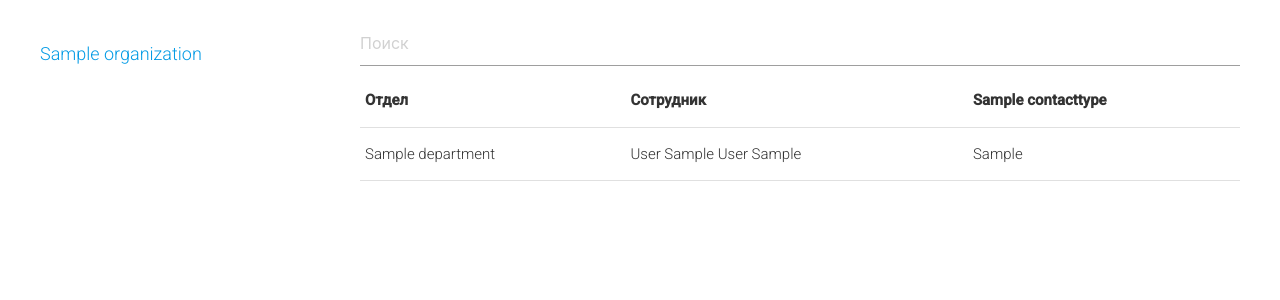
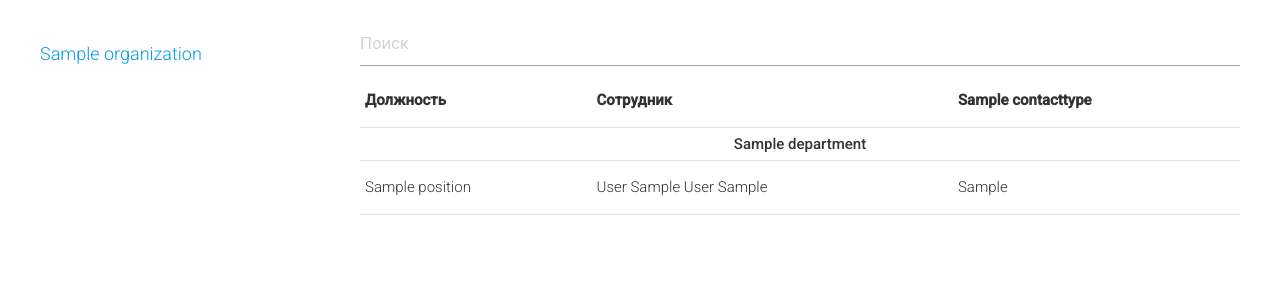
Before and after one commit to kgazha/phonebook, a Django app: a page that uses phonebook/templates/phonebook.html in a window 1280 px wide. Shown: the part 86-386 px from the top of the page. Run offline with Django 3.2, Linux system fonts and the light colour scheme; tables that the repository leaves empty hold one stand-in row (values such as "Sample post").

Commit message:
Change department display

```diff
--- a/phonebook/core/views.py
+++ b/phonebook/core/views.py
@@ -1,6 +1,7 @@
 from django.shortcuts import redirect, render
 from django.views import View
 from .models import Organization, Department, OrgDepAssociation, Position, Employee, Contact, ContactType
+from collections import defaultdict
 
 
 def get_contacts(employee):
@@ -14,31 +15,39 @@ def get_contacts(employee):
 class Phonebook:
     def __init__(self):
         self.department_key = Department._meta.verbose_name.title()
+        self.position_key = Position._meta.verbose_name.title()
         self.employee_key = Employee._meta.verbose_name.title()
+        self.employees_key = Employee._meta.verbose_name_plural.title()
         self.header = self.__update_header()
         self.content = []
 
     def __update_header(self):
         contact_types = [value.__str__()
                          for value in ContactType.objects.filter(phonebook_display=True).order_by('phonebook_order')]
-        return [self.department_key, self.employee_key] + contact_types
+        return [self.position_key, self.employee_key] + contact_types
 
     def get_phonebook(self, organization):
         org_deps = OrgDepAssociation.objects.filter(organization=organization).order_by('phonebook_order')
         for org_dep in org_deps:
             department = Department.objects.get(id=org_dep.department.id)
             employees = Employee.objects.filter(org_dep_association=org_dep).order_by('phonebook_order')
+            data = defaultdict(list)
+            data[self.department_key] = department.name
             for employee in employees:
                 contacts = get_contacts(employee)
-                data = {self.department_key: department.name,
-                        self.employee_key: employee}
+                employee_dict = defaultdict(dict)
+                employee_dict.update({self.position_key: employee.position})
+                employee_dict.update({self.employee_key: employee})
                 for key in self.header:
                     if key in contacts.keys():
-                        data.update({key: contacts[key]})
-                    elif key not in data.keys():
-                        data.update({key: None})
-                self.content.append(data)
-        return {'phonebook_header': self.header, 'phonebook_content': self.content}
+                        employee_dict.update({key: contacts[key]})
+                    elif key not in employee_dict.keys():
+                        employee_dict.update({key: ''})
+                data[self.employees_key].append(dict(employee_dict))
+            self.content.append(dict(data))
+        return {'phonebook_header': self.header, 'phonebook_content': self.content,
+                'department_key': self.department_key, 'employee_key': self.employee_key,
+                'position_key': self.position_key}
 
 
 class PhonebookView(View):
@@ -47,7 +56,11 @@ class PhonebookView(View):
         context = {'organizations': organizations}
         if 'slug' in kwargs:
             organization = Organization.objects.filter(slug=kwargs['slug'])
+            if organization:
+                organization = organization[0]
+        else:
+            organization = Organization.objects.all()[0]
         if organization:
-            phonebook = Phonebook().get_phonebook(organization[0])
-            context.update({'phonebook': phonebook})
+            phonebook = Phonebook().get_phonebook(organization)
+            context.update(phonebook)
         return render(request, 'phonebook.html', context)
--- a/phonebook/static/css/base.css
+++ b/phonebook/static/css/base.css
@@ -88,3 +88,10 @@ h1, h2, h3 {
 .menu-components li a {
   font-size: 14px;
 }
+
+.department {
+  text-align: center;
+  padding: 5px;
+  color: #333;
+  font-weight: normal;
+}
--- a/phonebook/templates/phonebook.html
+++ b/phonebook/templates/phonebook.html
@@ -5,29 +5,40 @@
 <table id="phonebookTable">
   <thead>
     <tr>
-      {% for key in phonebook.phonebook_header %}
+      {% for key in phonebook_header %}
         <th>{{ key }}</th>
       {% endfor %}
     </tr>
   </thead>
   <tbody>
-    {% for row in phonebook.phonebook_content %}
+    {% for row in phonebook_content %}
+      {% for key, data in row.items %}
+        {% if key == department_key %}
         <tr>
-      {% for key, data in row.items %}
+          <th class="department" id="department{{ forloop.counter }}"
+              colspan="{{ phonebook_header|length }}">{{ data }}</th>
+        </tr>
+        {% else %}
+          {% for employee in data %}
+            <tr>
+            {% for emp_key, emp_data in employee.items %}
+              {% if emp_key == employee_key or emp_key == position_key %}
+                <td>{{ emp_data }}</td>
+              {% else %}
                 <td>
-          {% if key == 'Сотрудник' or key == 'Отдел' %}
-            {{ data }}
-          {% else %}
-            {% for contact in data %}
+                {% for contact in emp_data %}
                   {{ contact }}
                   {% if forloop.counter != contact|length %}
                   <br>
                   {% endif %}
                 {% endfor %}
+                </td>
               {% endif %}
-        </td>
             {% endfor %}
             </tr>
+          {% endfor %}
+        {% endif %}
+      {% endfor %}
     {% endfor %}
   </tbody>
 </table>
```
Lines whose indentation alone changed are shown as unchanged.
